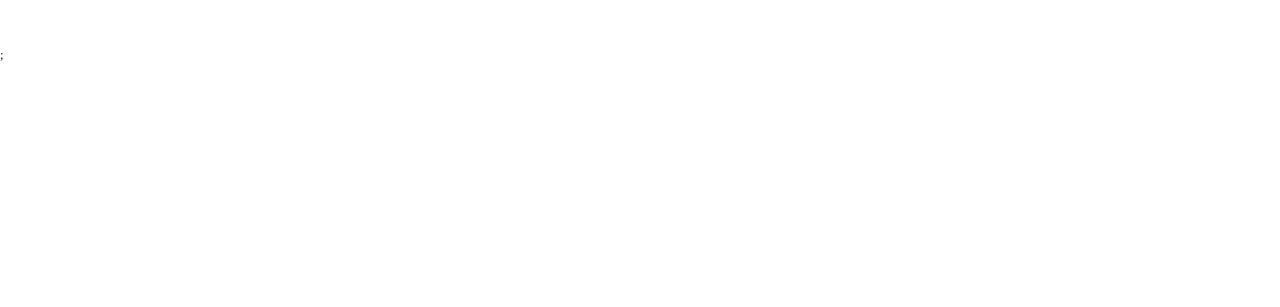
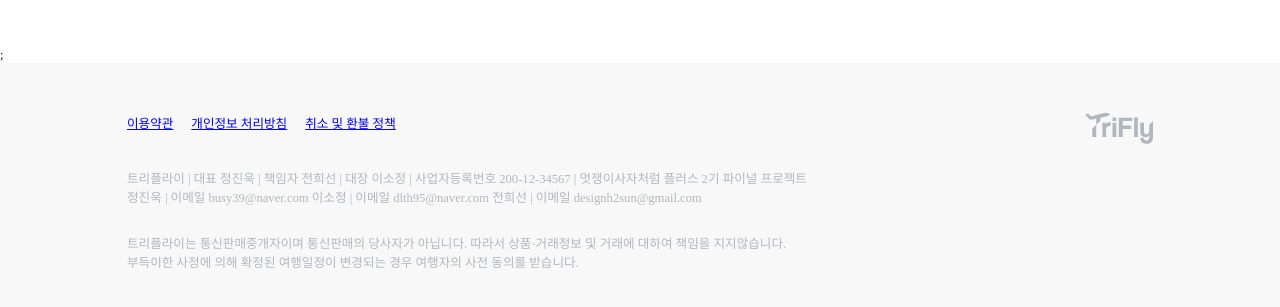
Before and after one commit to FRONTENDSCHOOLPLUS2/trifly, a Next.js app: page / in a window 1280 px wide. Shown: the part 1552-1859 px from the top of the page. Before the commit the page ends 1615 px from the top, so only its background shows below. Built offline with nearby package versions, Linux system fonts and the light colour scheme.

Commit message:
✅ done: 푸터 웹 버전 완료

```diff
--- a/package.json
+++ b/package.json
@@ -16,7 +16,7 @@
     "eslint-plugin-react": "^7.34.3",
     "eslint-plugin-react-hooks": "^4.6.2",
     "html2canvas": "^1.4.1",
-    "next": "14.2.3",
+    "next": "^14.2.5",
     "next-auth": "^5.0.0-beta.19",
     "react": "^18",
     "react-dom": "^18",
--- a/src/app/layout.tsx
+++ b/src/app/layout.tsx
@@ -6,6 +6,7 @@ import "@/styles/common.css";
 import type { Metadata } from "next";
 import { Noto_Sans_KR, Roboto } from "next/font/google";
 import RecoilRootWrapper from "@/RecoilWrapper";
+import { Footer } from "@/components/Footer/Footer";
 
 const roboto = Roboto({
   display: "swap",
@@ -52,7 +53,7 @@ export default function RootLayout({
       <body className={`${roboto.variable} ${noto.variable}`}>
         <RecoilRootWrapper>
           {children}
-          {/* <Footer /> */}
+          <Footer />
         </RecoilRootWrapper>
       </body>
     </html>
--- /dev/null
+++ b/src/components/Footer/Footer.scss
@@ -0,0 +1,32 @@
+.footer {
+  background-color: var(--color-gray-10);
+  // font-family: var(--font-roboto), var(--font-noto), "sans-serif";
+  padding-top: 5.6rem;
+  padding-bottom: 8.6rem;
+}
+
+.footer_infobox {
+  display: flex;
+  justify-content: space-between;
+}
+
+img {
+  height: 3.4rem;
+}
+
+.footer_info {
+  display: flex;
+  font-size: var(--title-big);
+  color: var(--color-gray-100);
+  gap: 2rem;
+  padding-bottom: 4rem;
+}
+
+.footer_content {
+  font-size: var(--title-small);
+  color: var(--color-gray-90);
+
+  .footer_end {
+    margin-top: 3rem;
+  }
+}
--- /dev/null
+++ b/src/components/Footer/Footer.tsx
@@ -0,0 +1,38 @@
+import Link from "next/link";
+import "./Footer.scss";
+
+export const Footer = () => {
+  return (
+    <footer className="footer">
+      <div className="layout">
+        <div className="footer_infobox">
+          <div className="footer_info">
+            <Link href={"#"}>이용약관</Link>
+            <Link href={"#"}>개인정보 처리방침</Link>
+            <Link href={"#"}>취소 및 환불 정책</Link>
+          </div>
+          <img src="logo_gray.svg" alt="로고" />
+        </div>
+        <div className="footer_content">
+          <p>
+            트리플라이 | 대표 정진욱 | 책임자 전희선 | 대장 이소정 |
+            사업자등록번호 200-12-34567 | 멋쟁이사자처럼 플러스 2기 파이널
+            프로젝트
+          </p>
+          <p>
+            정진욱 | 이메일 busy39@naver.com 이소정 | 이메일 dlth95@naver.com
+            전희선 | 이메일 designh2sun@gmail.com
+          </p>
+          <p className="footer_end">
+            트리플라이는 통신판매중개자이며 통신판매의 당사자가 아닙니다. 따라서
+            상품·거래정보 및 거래에 대하여 책임을 지지않습니다.
+          </p>
+          <p>
+            부득이한 사정에 의해 확정된 여행일정이 변경되는 경우 여행자의 사전
+            동의를 받습니다.
+          </p>
+        </div>
+      </div>
+    </footer>
+  );
+};
--- /dev/null
+++ b/src/components/Loading/Loading.tsx
@@ -0,0 +1,3 @@
+export const Loading = () => {
+  return <h1>로딩중</h1>;
+};
```
Also changed, not shown: public/logo_gray.svg (added), src/components/Error/Error.tsx (added), 1 other file (tests, documents, lock files or other folders).
